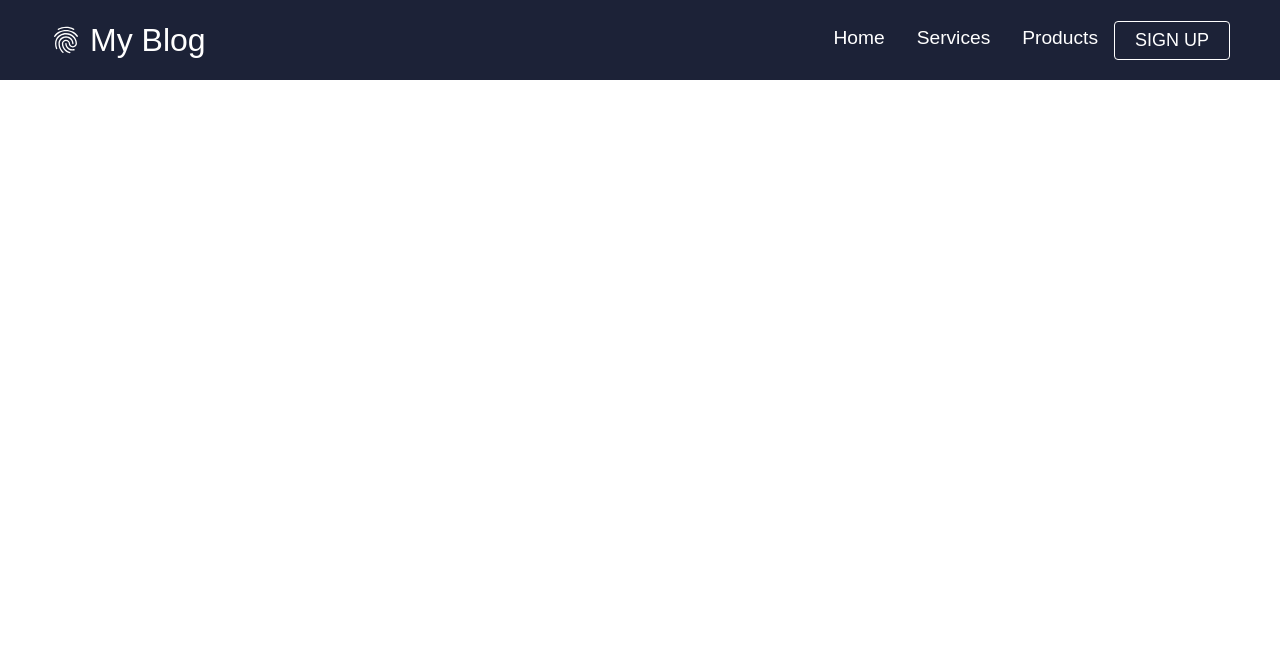
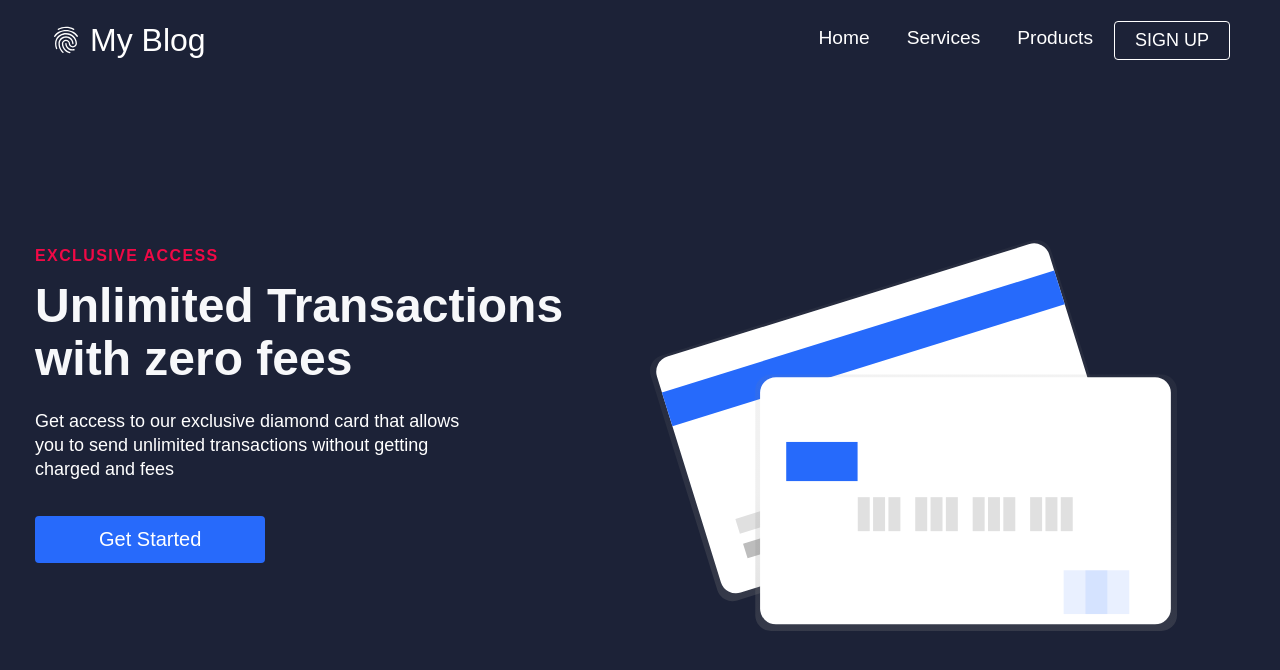
Before and after one commit to terance-edmonds/react-website-v1, a React (Create React App) app: page / in a window 1280 px wide. Shown: the top 670 px of the page. Built offline with nearby package versions, Linux system fonts and the light colour scheme.

Commit message:
2020-11-06

```diff
--- a/src/App.js
+++ b/src/App.js
@@ -2,6 +2,7 @@ import React from 'react';
 import './App.css';
 import Navbar from './components/Navbar';
 import {BrowserRouter as Router, Switch , Route } from 'react-router-dom';
+import Home from './components/pages/HomePage/Home'
 
 
 function App() {
@@ -9,7 +10,7 @@ function App() {
     <Router>
       <Navbar />
       <Switch>
-        <Route path="/" />
+        <Route path="/" exact component={Home}/>
       </Switch>
     </Router>
   );
--- /dev/null
+++ b/src/components/HeroSection.css
@@ -0,0 +1,78 @@
+.home__hero-section{
+    color: #fff;
+    padding: 160px 0;
+}
+
+.home__hero-row{
+    align-items: center;
+}
+
+.row{
+    display: flex;
+    margin: 0 -15px -15px -15px;
+    flex-wrap: wrap;
+    align-content: stretch;
+}
+
+.col{
+    margin-bottom: 15px;
+    padding: 0 15px 15px 0;
+    flex: 1;
+    max-width: 50%;
+    flex-basis: 50%;
+}
+
+.home__hero-text-wrapper{
+    max-width: 540px;
+    padding-bottom: 60px;
+}
+
+.top-line{
+    color: #f00946;
+    font-size: 16px;
+    line-height: 16px;
+    font-weight: 700;
+    letter-spacing: 1.4px;
+    text-transform: uppercase;
+    margin-bottom: 16px;
+}
+
+.heading{
+    margin-bottom: 24px;
+    font-size: 48px;
+    line-height: 1.1;
+    font-weight: 600;
+    color: #f7f8fa;
+}
+
+.dark{
+    color: #1c2237
+}
+
+.darkBg{
+    background-color: #1c2237;
+}
+
+.home__hero-subtitle{
+    max-width: 440px;
+    margin-bottom: 35px;
+    font-size: 18px;
+    line-height: 24px;
+}
+
+.home__hero-img-wrapper{
+    max-width: 555px;
+}
+
+.home__hero-img{
+    max-width: 95%;
+    padding-right: 0;
+    margin: 0 0 0 10px;
+}
+
+img{
+    border: 0;
+    max-width: 100%;
+    vertical-align: middle;
+    display: inline-block;
+}
--- /dev/null
+++ b/src/components/HeroSection.js
@@ -0,0 +1,49 @@
+import React from 'react'
+import { Button } from './Button'
+import { Link } from 'react-router-dom'
+import './HeroSection.css'
+
+function HeroSection({
+    lightBg,
+    topLine,
+    lightText,
+    lightTextDesc,
+    headline,
+    description,
+    buttonLabel,
+    img,
+    alt,
+    imgStart
+}) {
+    return (
+        <>
+           <div className={lightBg ? 'home__hero-section' : 'home__hero-section darkBg'}>
+               <div className="container">
+                   <div className="row home__hero-row" style={{display:'flex', flexDirection: imgStart === 'start' ? 'row-reverse' : 'row'}}>
+                        <div className="col">
+                            <div className="home__hero-text-wrapper">
+
+                                <div className="top-line"> {topLine} </div>
+                                <h1 className={lightText ? 'heading' : 'heading dark'}> {headline} </h1>
+                                <p className={lightTextDesc ? 'home__hero-subtitle' : 'home__hero-section dark'}> {description} </p>
+                                <Link to='/sign-up'>
+                                    <Button buttonSize='btn--wide' buttonColor='blue'> {buttonLabel} </Button>
+                                </Link>
+
+                            </div>
+                        </div>
+
+                        <div className="col">
+                            <div className="home__hero-img-wrapper">
+                                <img src={img} alt={alt} className="home__hero-img"/>
+                            </div>
+                        </div>
+
+                   </div>
+               </div>
+            </div>
+        </>
+    )
+}
+
+export default HeroSection
--- a/src/components/Navbar.css
+++ b/src/components/Navbar.css
@@ -62,8 +62,10 @@
   }
 
   .nav-item {
+    padding-right: 5px;
     height: 80px;
     border-bottom: 4px solid transparent;
+    transition: all 0.3s ease-out;
   }
 
   .nav-item:hover {
--- /dev/null
+++ b/src/components/pages/HomePage/Data.js
@@ -0,0 +1,12 @@
+export const homeObjOne = {
+    lightBg: false,
+    lightText: true,
+    lightTextDesc: true,
+    topLine: 'Exclusive Access',
+    headline: 'Unlimited Transactions with zero fees',
+    description: 'Get access to our exclusive diamond card that allows you to send unlimited transactions without getting charged and fees',
+    buttonLabel: 'Get Started',
+    imgStart: '',
+    img: 'images/svg-1.svg',
+    alt: 'Credit Card'
+}
--- /dev/null
+++ b/src/components/pages/HomePage/Home.js
@@ -0,0 +1,13 @@
+import React from 'react'
+import HeroSection from '../../HeroSection'
+import { homeObjOne } from './Data'
+
+function Home() {
+    return (
+        <>
+            <HeroSection {...homeObjOne} />
+        </>
+    )
+}
+
+export default Home
```
